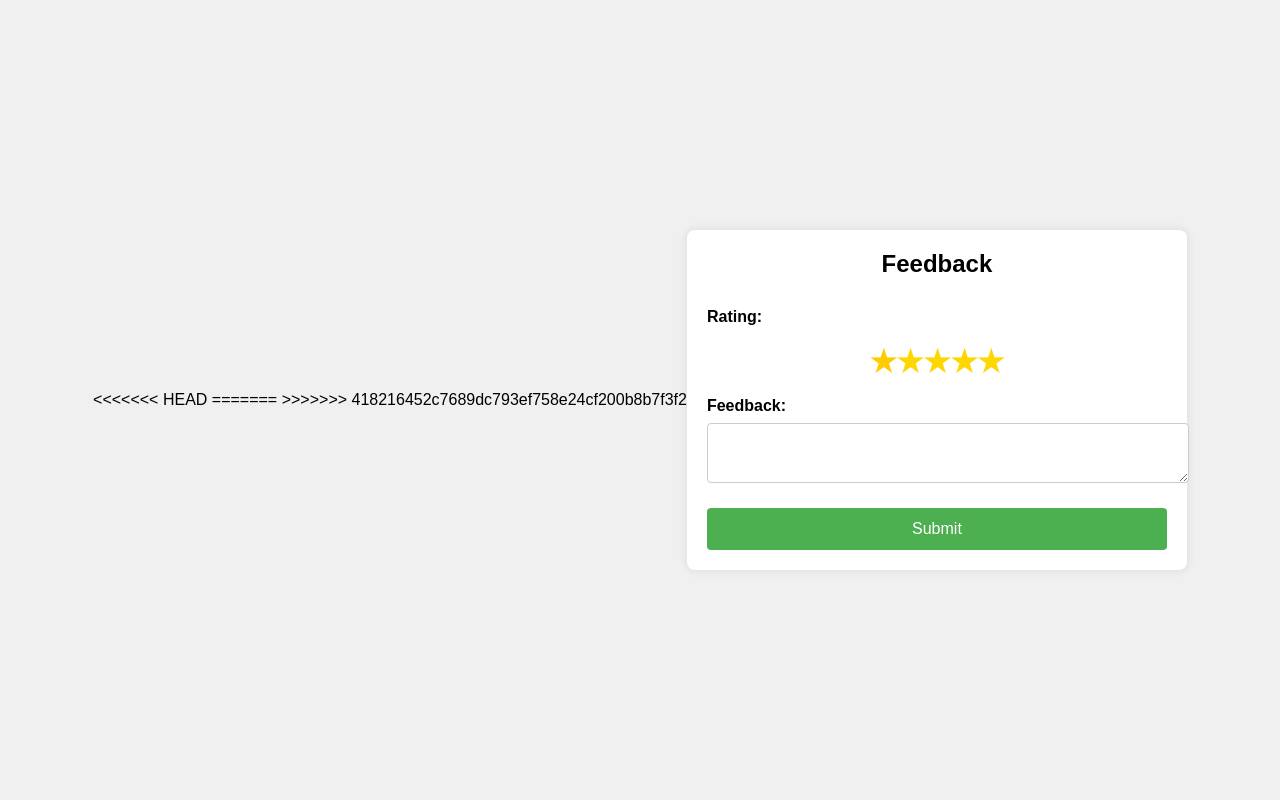
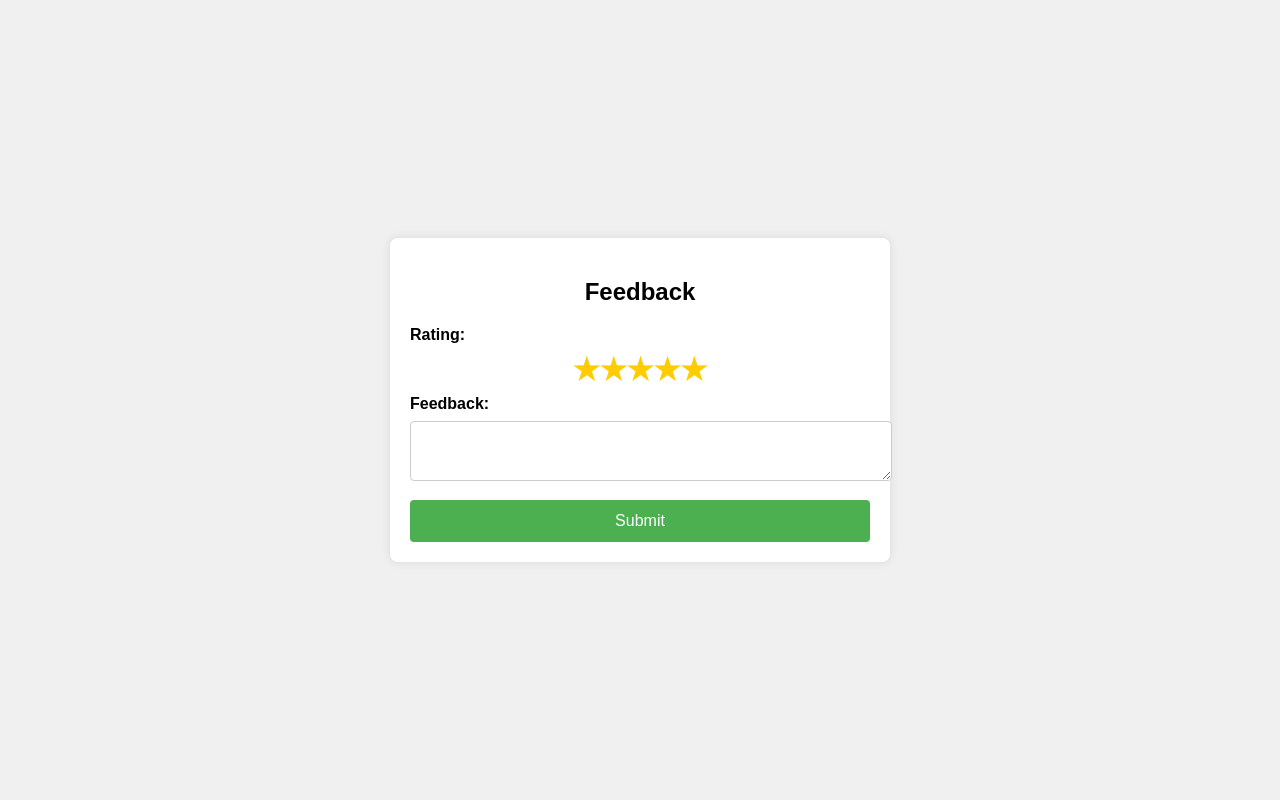
Before and after one commit to pasinduNj/Wellassa-Uni-Hub, a PHP site: page /feedback.html in a window 1280 px wide, after a click that opens the changed part. Run offline with PHP 8.4, Linux system fonts and the light colour scheme.

Commit message:
File directories updated

```diff
--- a/project Source code/css/Read this before use this folder.txt
+++ /dev/null
@@ -1,5 +0,0 @@
-Use this folder only for you css files.
-please make sure your css file name already exist in this folder.
-if exist rename your css file
-
-use assets/css for bootsrat studio generated css
--- a/project Source code/css/feedback.css
+++ /dev/null
@@ -1,67 +0,0 @@
-body {
-    font-family: Arial, sans-serif;
-    background-color: #f4f4f4;
-    display: flex;
-    justify-content: center;
-    align-items: center;
-    height: 100vh;
-    margin: 0;
-}
-
-.feedback-container {
-    background: white;
-    padding: 20px;
-    border-radius: 5px;
-    box-shadow: 0 0 10px rgba(0,0,0,0.1);
-}
-
-h2 {
-    margin-top: 0;
-}
-
-form {
-    display: flex;
-    flex-direction: column;
-}
-
-label {
-    margin: 10px 0 5px;
-}
-
-.stars {
-    display: flex;
-    direction: rtl;
-}
-
-.stars input {
-    display: none;
-}
-
-.stars label {
-    font-size: 2em;
-    color: lightgray;
-    cursor: pointer;
-}
-
-.stars input:checked ~ label,
-.stars input:checked ~ label ~ label {
-    color: gold;
-}
-
-textarea {
-    resize: vertical;
-}
-
-button {
-    margin-top: 10px;
-    padding: 10px;
-    background-color: #0b12e1;
-    color: white;
-    border: none;
-    border-radius: 5px;
-    cursor: pointer;
-}
-
-button:hover {
-    background-color: #4cae4c;
-}
--- a/project Source code/feedback.html
+++ b/project Source code/feedback.html
@@ -1,13 +1,11 @@
-
 <!DOCTYPE html>
 <html lang="en">
   <head>
-    <meta charset="UTF-8">
-    <meta name="viewport" content="width=device-width, initial-scale=1.0">
-<<<<<<< HEAD
+    <meta charset="UTF-8" />
+    <meta name="viewport" content="width=device-width, initial-scale=1.0" />
+
     <title>Feedback and Rating</title>
-    <link rel="stylesheet" href="css/feedback.css">
-=======
+
     <title>Feedback</title>
     <style>
       body {
@@ -76,7 +74,7 @@
       }
 
       button {
-            background-color: #4CAF50;
+        background-color: #4caf50;
         color: white;
         border: none;
         padding: 12px 20px;
@@ -93,19 +91,28 @@
         background-color: #45a049;
       }
     </style>
->>>>>>> 418216452c7689dc793ef758e24cf200b8b7f3f2
   </head>
   <body>
     <div class="feedback-container">
       <h2>Feedback</h2>
-        <form id="feedbackForm" action="submit_feedback.php" method="POST">
+      <form id="feedbackForm" action="php/submit_feedback.php" method="POST">
         <label for="rating">Rating:</label>
         <div class="stars">
-                <input type="radio" name="rating" value="5" id="5"><label for="5">★</label>
-                <input type="radio" name="rating" value="4" id="4"><label for="4">★</label>
-                <input type="radio" name="rating" value="3" id="3"><label for="3">★</label>
-                <input type="radio" name="rating" value="2" id="2"><label for="2">★</label>
-                <input type="radio" name="rating" value="1" id="1"><label for="1">★</label>
+          <input type="radio" name="rating" value="5" id="5" /><label for="5"
+            >★</label
+          >
+          <input type="radio" name="rating" value="4" id="4" /><label for="4"
+            >★</label
+          >
+          <input type="radio" name="rating" value="3" id="3" /><label for="3"
+            >★</label
+          >
+          <input type="radio" name="rating" value="2" id="2" /><label for="2"
+            >★</label
+          >
+          <input type="radio" name="rating" value="1" id="1" /><label for="1"
+            >★</label
+          >
         </div>
         <label for="feedback">Feedback:</label>
         <textarea id="feedback" name="feedback" required></textarea>
@@ -113,37 +120,39 @@
       </form>
     </div>
     <script>
-        document.getElementById('feedbackForm').addEventListener('submit', function(event) {
+      document
+        .getElementById("feedbackForm")
+        .addEventListener("submit", function (event) {
           event.preventDefault(); // Prevent the form from submitting normally
 
           var form = event.target;
           var rating = form.querySelector('input[name="rating"]:checked');
-            var feedback = form.querySelector('#feedback').value;
+          var feedback = form.querySelector("#feedback").value;
 
           if (!rating) {
-                alert('Please select a rating.');
+            alert("Please select a rating.");
             return;
           }
 
           if (!feedback.trim()) {
-                alert('Please provide your feedback.');
+            alert("Please provide your feedback.");
             return;
           }
 
           var formData = new FormData(form);
 
-            fetch('submit_feedback.php', {
-                method: 'POST',
-                body: formData
+          fetch("submit_feedback.php", {
+            method: "POST",
+            body: formData,
           })
-            .then(response => response.text())
-            .then(data => {
-                alert('Feedback submitted successfully!');
+            .then((response) => response.text())
+            .then((data) => {
+              alert("Feedback submitted successfully!");
               form.reset(); // Reset the form
             })
-            .catch(error => {
-                console.error('Error:', error);
-                alert('An error occurred while submitting your feedback.');
+            .catch((error) => {
+              console.error("Error:", error);
+              alert("An error occurred while submitting your feedback.");
             });
         });
     </script>
--- a/project Source code/forgot_password.html
+++ b/project Source code/forgot_password.html
@@ -120,7 +120,7 @@
       href="assets/css/Text-Box-2-Columns---Scroll---Hover-Effect.css"
     />
     <link rel="stylesheet" href="assets/css/User-rating.css" />
-    <script src="js/scripts.js" defer></script>
+    <script src="assets/js/scripts.js" defer></script>
   </head>
 
   <body>
--- a/project Source code/js/Read This Before use this folder.txt
+++ /dev/null
@@ -1,5 +0,0 @@
-use this for your java script code.
-please make sure that your js file name already exist in this folder.
-if exist rename your js file.
-
-use asset/js folder for bootstap studio generated js files
--- a/project Source code/js/feedback.js
+++ /dev/null
@@ -1,3 +0,0 @@
-document.getElementById('feedbackForm').addEventListener('submit', function(event) {
-    alert('Feedback submitted successfully!');
-});
--- a/project Source code/login.php
+++ b/project Source code/login.php
@@ -248,6 +248,7 @@ if (!empty($auth_key_cookie)) {
       </div>
     </div>
   </footer>
+
   <script src="assets/bootstrap/js/bootstrap.min.js"></script>
   <script src="assets/js/bs-init.js"></script>
   <script src="assets/js/-Filterable-Cards--Filterable-Cards.js"></script>
--- a/project Source code/signup.html
+++ b/project Source code/signup.html
@@ -120,7 +120,7 @@
       href="assets/css/Text-Box-2-Columns---Scroll---Hover-Effect.css"
     />
     <link rel="stylesheet" href="assets/css/User-rating.css" />
-    <script src="js/scripts.js" defer></script>
+    <script src="/assets/js/scripts.js" defer></script>
   </head>
 
   <body>
--- a/project Source code/signup_assistant.html
+++ b/project Source code/signup_assistant.html
@@ -120,7 +120,7 @@
       href="assets/css/Text-Box-2-Columns---Scroll---Hover-Effect.css"
     />
     <link rel="stylesheet" href="assets/css/User-rating.css" />
-    <script src="js/scripts.js" defer></script>
+    <script src="/assets/js/scripts.js" defer></script>
   </head>
 
   <body>
```
Also changed, not shown: project Source code/assets/js/scripts.js (renamed from project Source code/js/scripts.js). Lines whose indentation alone changed are shown as unchanged.
